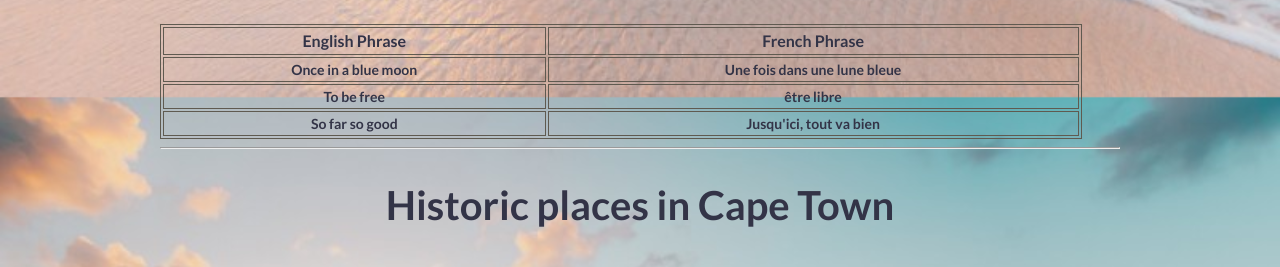
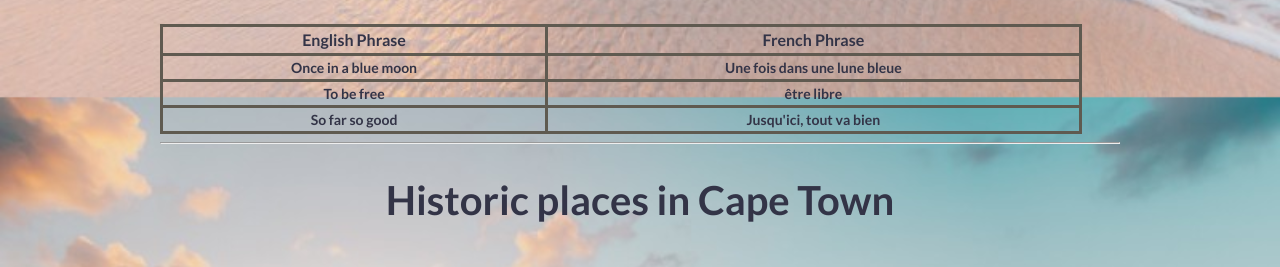
Before and after one commit to Black-buttery-fly1239/basic-webpage, a plain HTML site: page my_webpage-grid.html in a window 1280 px wide. Shown: the part 754-1021 px from the top of the page. Drawn offline with Linux system fonts and the light colour scheme.

Commit message:
new changes

```diff
--- a/my_webpage-grid.html
+++ b/my_webpage-grid.html
@@ -18,8 +18,8 @@
         }
     table, th, td {
     border: 3px solid rgb(95, 90, 80);
-    border-width: thin;
-
+    /* border-width: thin; */
+    border-collapse: collapse;
     }
     td {
         text-align: center;
```
